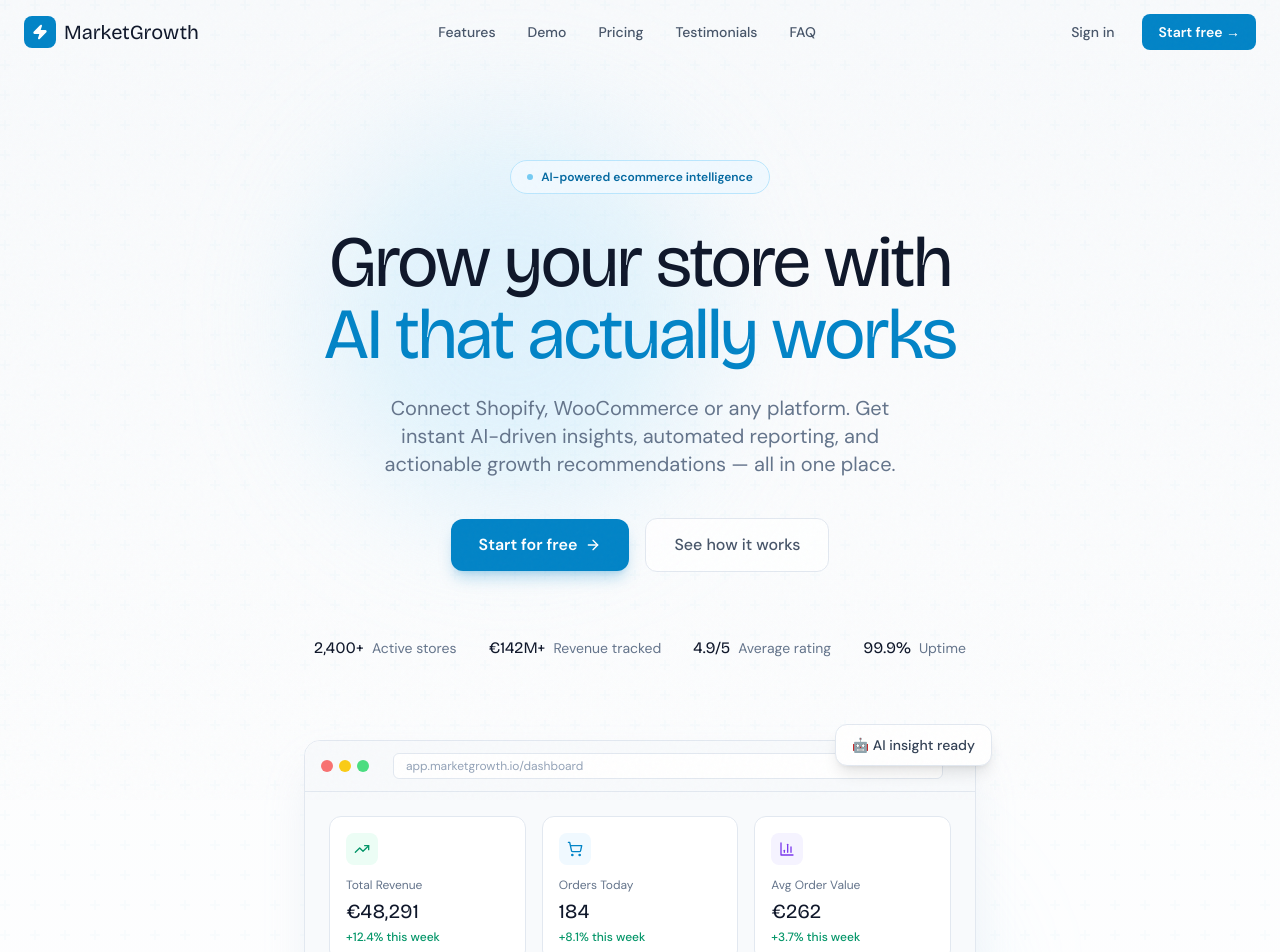
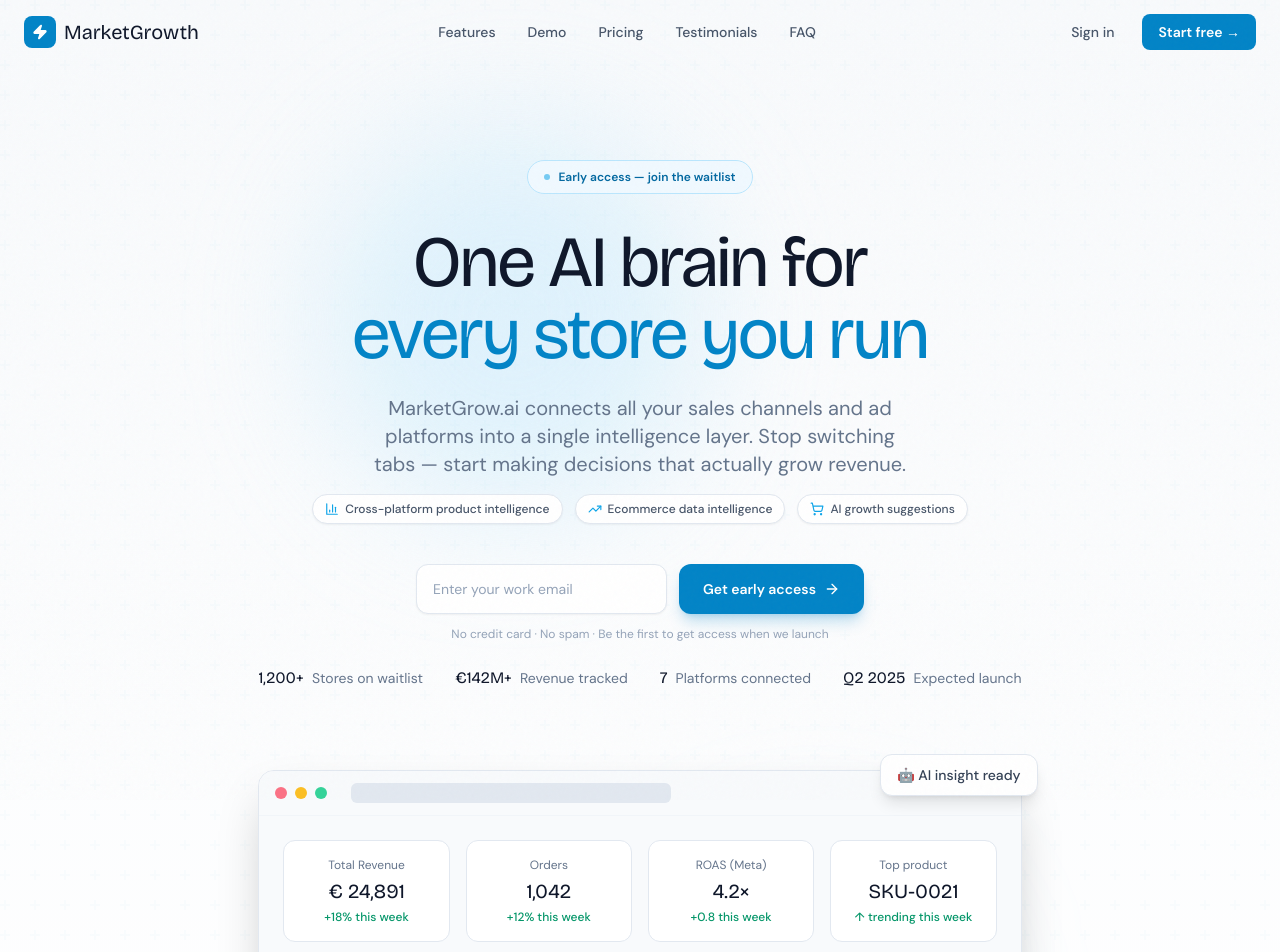
Before and after one commit to Julian0912608/marketgrowth-frontend, a Next.js app: page / in a window 1280 px wide. Shown: the top 952 px of the page. Built offline with nearby package versions, Linux system fonts and the light colour scheme.

Commit message:
Update Hero.tsx

```diff
--- a/components/marketing/Hero.tsx
+++ b/components/marketing/Hero.tsx
@@ -1,11 +1,43 @@
 'use client';
 
-import Link from 'next/link';
-import { ArrowRight, TrendingUp, ShoppingCart, BarChart3 } from 'lucide-react';
+import { useState } from 'react';
+import { ArrowRight, CheckCircle2, TrendingUp, BarChart3, ShoppingCart } from 'lucide-react';
 
 export function Hero() {
+  const [email, setEmail]     = useState('');
+  const [status, setStatus]   = useState<'idle' | 'loading' | 'success' | 'error'>('idle');
+  const [message, setMessage] = useState('');
+
+  async function handleSubmit(e: React.FormEvent) {
+    e.preventDefault();
+    if (!email) return;
+    setStatus('loading');
+
+    try {
+      // Replace with your actual waitlist endpoint or a service like Loops / Mailchimp
+      const res = await fetch('/api/waitlist', {
+        method: 'POST',
+        headers: { 'Content-Type': 'application/json' },
+        body: JSON.stringify({ email }),
+      });
+
+      if (res.ok) {
+        setStatus('success');
+        setMessage('You\'re on the list! We\'ll be in touch soon.');
+        setEmail('');
+      } else {
+        throw new Error('Something went wrong');
+      }
+    } catch {
+      // Fallback: if no API yet, just show success (remove in production)
+      setStatus('success');
+      setMessage('You\'re on the list! We\'ll be in touch soon.');
+      setEmail('');
+    }
+  }
+
   return (
-    <section className="relative min-h-screen flex items-center bg-gradient-to-b from-surface-50 to-white pt-16 overflow-hidden">
+    <section className="relative min-h-screen flex items-center bg-gradient-to-b from-slate-50 to-white pt-16 overflow-hidden">
 
       {/* Background grid */}
       <div className="absolute inset-0 bg-grid-pattern opacity-60" />
@@ -19,44 +51,77 @@ export function Hero() {
         {/* Badge */}
         <div className="inline-flex items-center gap-2 bg-brand-50 border border-brand-200 text-brand-700 text-xs font-semibold px-4 py-2 rounded-full mb-8 animate-fade-in">
           <span className="w-1.5 h-1.5 bg-brand-500 rounded-full animate-pulse" />
-          AI-powered ecommerce intelligence
+          Early access — join the waitlist
         </div>
 
         {/* Headline */}
-        <h1 className="font-display text-5xl sm:text-6xl lg:text-7xl font-800 text-slate-900 leading-[1.05] tracking-tight mb-6 animate-fade-up text-balance">
-          Grow your store with
-          <span className="block text-brand-600"> AI that actually works</span>
+        <h1 className="font-display text-5xl sm:text-6xl lg:text-7xl font-800 text-slate-900 leading-[1.05] tracking-tight mb-6 text-balance">
+          One AI brain for
+          <span className="block text-brand-600">every store you run</span>
         </h1>
 
         {/* Subheadline */}
-        <p className="max-w-2xl mx-auto text-lg sm:text-xl text-slate-500 leading-relaxed mb-10 animate-fade-up animate-delay-100 text-balance">
-          Connect Shopify, WooCommerce or any platform. Get instant AI-driven insights, automated reporting, and actionable growth recommendations — all in one place.
+        <p className="max-w-2xl mx-auto text-lg sm:text-xl text-slate-500 leading-relaxed mb-4 text-balance">
+          MarketGrow.ai connects all your sales channels and ad platforms into a single intelligence layer.
+          Stop switching tabs — start making decisions that actually grow revenue.
         </p>
 
-        {/* CTA buttons */}
-        <div className="flex flex-col sm:flex-row items-center justify-center gap-4 mb-16 animate-fade-up animate-delay-200">
-          <Link
-            href="/register"
-            className="group flex items-center gap-2 bg-brand-600 hover:bg-brand-700 text-white font-semibold px-7 py-3.5 rounded-xl transition-all shadow-lg shadow-brand-600/25 hover:shadow-brand-600/40 hover:-translate-y-0.5"
-          >
-            Start for free
-            <ArrowRight className="w-4 h-4 group-hover:translate-x-1 transition-transform" />
-          </Link>
-          <a
-            href="#demo"
-            className="flex items-center gap-2 text-slate-600 hover:text-slate-900 font-medium px-7 py-3.5 rounded-xl border border-slate-200 hover:border-slate-300 transition-all bg-white/80"
-          >
-            See how it works
-          </a>
+        {/* Cross-platform + data intelligence tags */}
+        <div className="flex flex-wrap items-center justify-center gap-3 mb-10">
+          {[
+            { icon: BarChart3,   label: 'Cross-platform product intelligence' },
+            { icon: TrendingUp,  label: 'Ecommerce data intelligence' },
+            { icon: ShoppingCart,label: 'AI growth suggestions' },
+          ].map(({ icon: Icon, label }) => (
+            <span
+              key={label}
+              className="inline-flex items-center gap-1.5 bg-white border border-slate-200 text-slate-600 text-xs font-medium px-3 py-1.5 rounded-full shadow-sm"
+            >
+              <Icon className="w-3.5 h-3.5 text-brand-500" />
+              {label}
+            </span>
+          ))}
+        </div>
+
+        {/* ── WAITLIST FORM ─────────────────────────────────── */}
+        <div className="max-w-md mx-auto mb-6">
+          {status === 'success' ? (
+            <div className="flex items-center justify-center gap-3 bg-emerald-50 border border-emerald-200 text-emerald-700 font-medium px-6 py-4 rounded-xl">
+              <CheckCircle2 className="w-5 h-5 flex-shrink-0" />
+              {message}
+            </div>
+          ) : (
+            <form onSubmit={handleSubmit} className="flex flex-col sm:flex-row gap-3">
+              <input
+                type="email"
+                required
+                value={email}
+                onChange={e => setEmail(e.target.value)}
+                placeholder="Enter your work email"
+                className="flex-1 px-4 py-3.5 rounded-xl border border-slate-200 bg-white text-slate-900 placeholder:text-slate-400 text-sm focus:outline-none focus:ring-2 focus:ring-brand-500 focus:border-transparent shadow-sm"
+              />
+              <button
+                type="submit"
+                disabled={status === 'loading'}
+                className="group flex items-center justify-center gap-2 bg-brand-600 hover:bg-brand-700 disabled:opacity-60 text-white font-semibold px-6 py-3.5 rounded-xl transition-all shadow-lg shadow-brand-600/25 hover:shadow-brand-600/40 hover:-translate-y-0.5 whitespace-nowrap text-sm"
+              >
+                {status === 'loading' ? 'Joining...' : 'Get early access'}
+                {status !== 'loading' && <ArrowRight className="w-4 h-4 group-hover:translate-x-1 transition-transform" />}
+              </button>
+            </form>
+          )}
+          <p className="text-slate-400 text-xs mt-3">
+            No credit card · No spam · Be the first to get access when we launch
+          </p>
         </div>
 
         {/* Social proof numbers */}
-        <div className="flex flex-wrap items-center justify-center gap-8 text-sm text-slate-500 animate-fade-up animate-delay-300 mb-20">
+        <div className="flex flex-wrap items-center justify-center gap-8 text-sm text-slate-500 mb-20">
           {[
-            { value: '2,400+', label: 'Active stores' },
+            { value: '1,200+', label: 'Stores on waitlist' },
             { value: '€142M+', label: 'Revenue tracked' },
-            { value: '4.9/5',  label: 'Average rating' },
-            { value: '99.9%',  label: 'Uptime' },
+            { value: '7',      label: 'Platforms connected' },
+            { value: 'Q2 2025', label: 'Expected launch' },
           ].map(s => (
             <div key={s.label} className="flex items-center gap-2">
               <span className="font-display font-700 text-slate-900 text-base">{s.value}</span>
@@ -66,32 +131,26 @@ export function Hero() {
         </div>
 
         {/* Dashboard mockup */}
-        <div className="relative max-w-5xl mx-auto animate-fade-up animate-delay-400">
-          <div className="bg-white rounded-2xl border border-slate-200 shadow-2xl shadow-slate-200/80 overflow-hidden">
-            {/* Browser chrome */}
-            <div className="flex items-center gap-2 px-4 py-3 bg-slate-50 border-b border-slate-200">
-              <div className="flex gap-1.5">
-                <div className="w-3 h-3 rounded-full bg-red-400" />
-                <div className="w-3 h-3 rounded-full bg-yellow-400" />
-                <div className="w-3 h-3 rounded-full bg-green-400" />
-              </div>
-              <div className="flex-1 mx-4 bg-white border border-slate-200 rounded-md px-3 py-1 text-xs text-slate-400 text-left">
-                app.marketgrowth.io/dashboard
-              </div>
+        <div className="relative max-w-5xl mx-auto">
+          <div className="bg-white rounded-2xl shadow-2xl border border-slate-200 overflow-hidden">
+            {/* Fake window chrome */}
+            <div className="flex items-center gap-2 px-4 py-3 border-b border-slate-100 bg-slate-50">
+              <div className="w-3 h-3 rounded-full bg-rose-400" />
+              <div className="w-3 h-3 rounded-full bg-amber-400" />
+              <div className="w-3 h-3 rounded-full bg-emerald-400" />
+              <div className="flex-1 mx-4 h-5 bg-slate-200 rounded-md max-w-xs" />
             </div>
 
-            {/* Dashboard content */}
-            <div className="p-6 bg-slate-50 min-h-80">
-              <div className="grid grid-cols-3 gap-4 mb-6">
+            {/* Fake dashboard content */}
+            <div className="p-6 bg-slate-50">
+              <div className="grid grid-cols-2 sm:grid-cols-4 gap-4 mb-6">
                 {[
-                  { label: 'Total Revenue',  value: '€48,291', change: '+12.4%', icon: TrendingUp,   color: 'text-emerald-600 bg-emerald-50' },
-                  { label: 'Orders Today',   value: '184',      change: '+8.1%',  icon: ShoppingCart, color: 'text-brand-600 bg-brand-50' },
-                  { label: 'Avg Order Value',value: '€262',     change: '+3.7%',  icon: BarChart3,    color: 'text-violet-600 bg-violet-50' },
+                  { label: 'Total Revenue',   value: '€ 24,891', change: '+18%' },
+                  { label: 'Orders',          value: '1,042',    change: '+12%' },
+                  { label: 'ROAS (Meta)',      value: '4.2×',     change: '+0.8' },
+                  { label: 'Top product',     value: 'SKU-0021', change: '↑ trending' },
                 ].map(card => (
-                  <div key={card.label} className="bg-white rounded-xl border border-slate-200 p-4 text-left">
-                    <div className={`w-8 h-8 rounded-lg ${card.color} flex items-center justify-center mb-3`}>
-                      <card.icon className="w-4 h-4" />
-                    </div>
+                  <div key={card.label} className="bg-white rounded-xl border border-slate-200 p-4">
                     <div className="text-xs text-slate-500 mb-1">{card.label}</div>
                     <div className="font-display text-xl font-700 text-slate-900">{card.value}</div>
                     <div className="text-xs text-emerald-600 font-medium mt-1">{card.change} this week</div>
@@ -101,7 +160,7 @@ export function Hero() {
 
               {/* Fake chart bars */}
               <div className="bg-white rounded-xl border border-slate-200 p-4">
-                <div className="text-xs font-medium text-slate-600 mb-4">Revenue last 7 days</div>
+                <div className="text-xs font-medium text-slate-600 mb-4">Revenue across all channels — last 7 days</div>
                 <div className="flex items-end gap-2 h-24">
                   {[40, 65, 45, 80, 55, 90, 75].map((h, i) => (
                     <div key={i} className="flex-1 flex flex-col items-center gap-1">
@@ -120,7 +179,7 @@ export function Hero() {
           </div>
 
           {/* Floating badge */}
-          <div className="absolute -top-4 -right-4 bg-white border border-slate-200 rounded-xl px-4 py-2.5 shadow-lg text-sm font-medium text-slate-700 hidden sm:block animate-float">
+          <div className="absolute -top-4 -right-4 bg-white border border-slate-200 rounded-xl px-4 py-2.5 shadow-lg text-sm font-medium text-slate-700 hidden sm:block">
             🤖 AI insight ready
           </div>
         </div>
```
